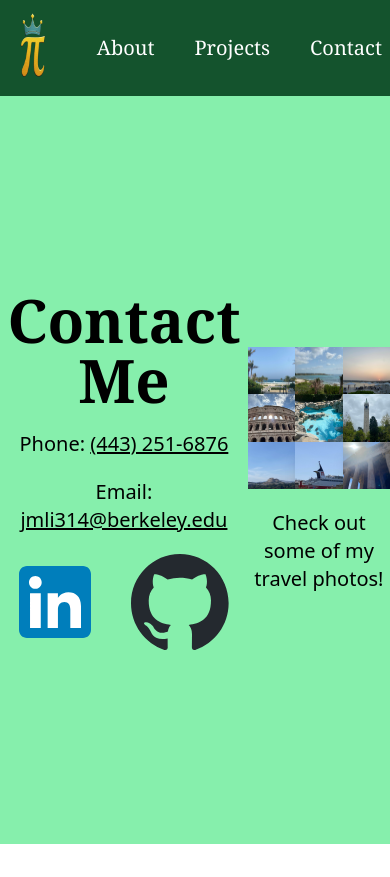
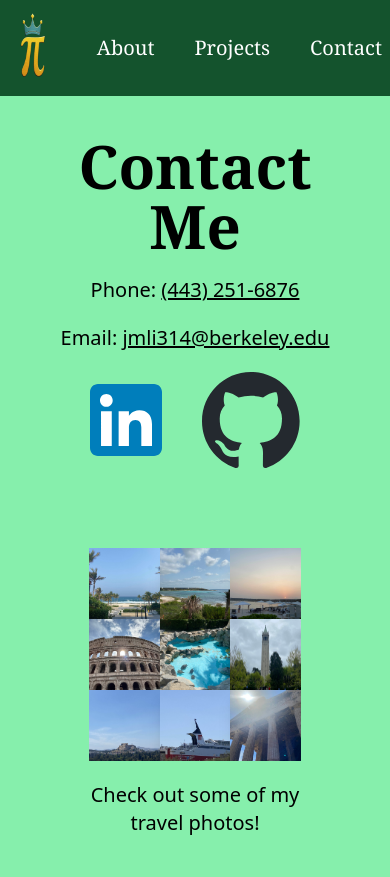
Before and after one commit to pi-person314/portfolio, a React (Vite) app: page /contact in a window 390 px wide. Before the commit the page ends 844 px from the top, so only its background shows below. Built offline with nearby package versions, Linux system fonts and the light colour scheme.

Commit message:
responsive ui W

```diff
--- a/src/screens/Contact.jsx
+++ b/src/screens/Contact.jsx
@@ -7,8 +7,8 @@ const images = import.meta.glob('../assets/travel/*.{jpg,png}', { eager: true })
 export default function Contact() {
     return (
         <>
-            <div className="flex-1 flex bg-green-300 justify-evenly items-center">
-                <div className="flex-col space-y-5 text-center">
+            <div className="flex-1 flex flex-col md:flex-row bg-green-300 justify-evenly items-center">
+                <div className="flex-col space-y-5 text-center p-10">
                     <h1 className="font-serif font-bold text-6xl">Contact Me</h1>
                     <p className="text-xl">Phone: <a className="hover:text-blue-600" href="tel:443-251-6876"><u>(443) 251-6876</u></a></p>
                     <p className="text-xl">Email: <a className="hover:text-blue-600" href="mailto:jmli314@berkeley.edu"><u>jmli314@berkeley.edu</u></a></p>
@@ -17,9 +17,8 @@ export default function Contact() {
                         <a className="hover:text-blue-600" href="https://github.com/pi-person314"><img src={github} alt="GitHub"/></a>
                     </div>
                 </div>
-                <div className="flex-col w-1/2">
+                <div className="flex-col w-3/4 md:w-1/2 p-10">
                     <div className="grid grid-cols-3 overflow-y-auto max-h-[40rem]">
-                        {/* TODO: replace with actual gallery */}
                         {Object.entries(images).map(([path, module], index) => (
                             <img key={index} src={module.default} alt={`Image ${index}`} className="shadow-lg aspect-square object-cover"/>
                         ))}
--- a/src/screens/Home.jsx
+++ b/src/screens/Home.jsx
@@ -2,12 +2,13 @@ import me from "../assets/images/me.jpg"
 
 export default function Home() {
     return (
-        <div className="flex-1 flex justify-evenly items-center bg-gradient-to-b from-green-400 via-green-300 to-green-400">
-            <div className="flex-col max-w-4xl">
-                <h1 className="text-8xl text-center m-10 font-serif drop-shadow-2xl">Welcome, I'm<br/><strong>Jaden</strong></h1>
-                <p className="text-xl text-center">Also known as Pi Person, I'm an incoming college freshman majoring in <strong>computer science</strong> and <strong>math</strong>!<br/>Check out the rest of my website to learn more...</p>
+        // dark mode: green700 -> green800 -> green700, white text
+        <div className="flex-1 flex flex-col md:flex-row justify-evenly items-center overflow-hidden bg-gradient-to-b from-green-400 via-green-300 to-green-400">
+            <div className="flex-col max-w-4xl space-y-10 p-10">
+                <h1 className="text-8xl text-center font-serif drop-shadow-2xl">Welcome, I'm<br/><strong>Jaden</strong></h1>
+                <p className="text-xl text-center">Also known as Pi Person, I'm an incoming college freshman majoring in<br/><strong>computer science</strong> and <strong>math</strong>!<br/>Check out the rest of my website to learn more...</p>
             </div>
-            <img className="w-1/3 rounded-3xl shadow-lg hover:scale-110 duration-300 ease-in-out" src={me} alt="Me"/>
+            <img className="h-1/4 md:h-auto md:w-1/3 m-10 rounded-3xl shadow-lg hover:skew-y-6 focus:rotate-180 duration-300 ease-in-out" tabIndex={0} src={me} alt="Me"/>
         </div>
     );
 };
```
